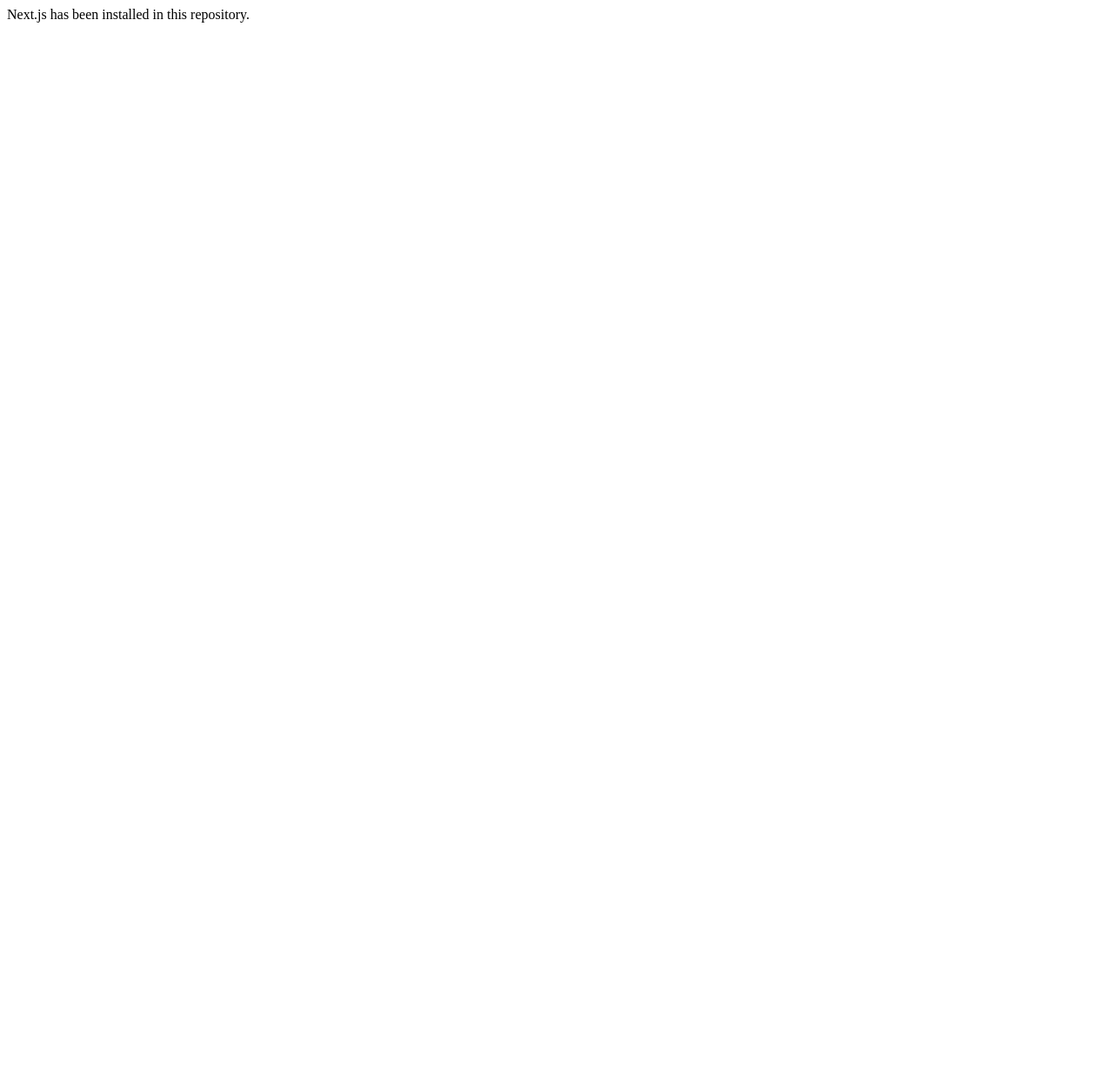
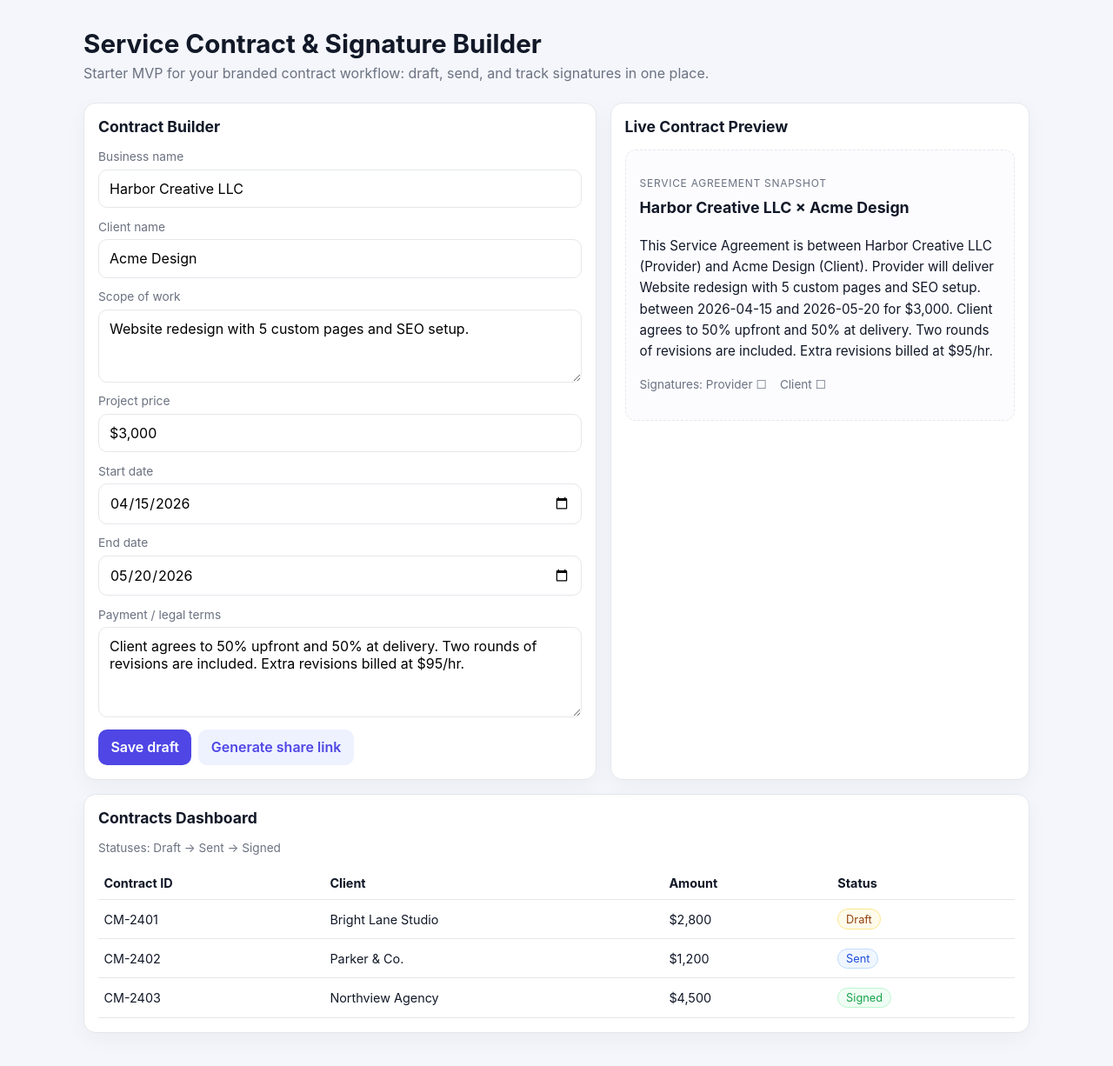
Before and after one commit to mkgebe/contractmaker, a Next.js app: page / in a window 1280 px wide. Shown: the top 1226 px of the page at 87% size. Before the commit the page ends 800 px from the top, so only its background shows below. Built offline with nearby package versions, Linux system fonts and the light colour scheme.

Commit message:
Build phase-1 contract builder MVP UI

```diff
--- /dev/null
+++ b/app/globals.css
@@ -0,0 +1,184 @@
+:root {
+  --bg: #f4f6fb;
+  --surface: #ffffff;
+  --text: #111827;
+  --muted: #6b7280;
+  --primary: #4f46e5;
+  --primary-soft: #eef2ff;
+  --success: #16a34a;
+  --border: #e5e7eb;
+}
+
+* {
+  box-sizing: border-box;
+}
+
+body {
+  margin: 0;
+  background: var(--bg);
+  color: var(--text);
+  font-family: Inter, -apple-system, BlinkMacSystemFont, 'Segoe UI', sans-serif;
+}
+
+main {
+  max-width: 1120px;
+  margin: 0 auto;
+  padding: 2rem 1rem 3rem;
+}
+
+.hero {
+  margin-bottom: 1.5rem;
+}
+
+.hero h1 {
+  margin: 0;
+  font-size: 1.85rem;
+}
+
+.hero p {
+  margin: 0.4rem 0 0;
+  color: var(--muted);
+}
+
+.grid {
+  display: grid;
+  grid-template-columns: 1.1fr 0.9fr;
+  gap: 1rem;
+}
+
+.card {
+  background: var(--surface);
+  border: 1px solid var(--border);
+  border-radius: 14px;
+  padding: 1rem;
+  box-shadow: 0 8px 24px rgba(17, 24, 39, 0.04);
+}
+
+.card h2 {
+  margin: 0 0 1rem;
+  font-size: 1.1rem;
+}
+
+.field {
+  display: flex;
+  flex-direction: column;
+  gap: 0.4rem;
+  margin-bottom: 0.85rem;
+}
+
+label {
+  font-size: 0.86rem;
+  color: var(--muted);
+}
+
+input,
+textarea,
+select {
+  border: 1px solid var(--border);
+  border-radius: 10px;
+  padding: 0.7rem 0.75rem;
+  font: inherit;
+  width: 100%;
+}
+
+textarea {
+  resize: vertical;
+}
+
+.button-row {
+  display: flex;
+  gap: 0.5rem;
+  margin-top: 0.5rem;
+}
+
+button {
+  border: none;
+  border-radius: 10px;
+  padding: 0.65rem 0.9rem;
+  font: inherit;
+  font-weight: 600;
+  cursor: pointer;
+}
+
+button.primary {
+  background: var(--primary);
+  color: white;
+}
+
+button.secondary {
+  background: var(--primary-soft);
+  color: var(--primary);
+}
+
+.preview {
+  border: 1px dashed var(--border);
+  border-radius: 12px;
+  background: #fcfcff;
+  padding: 1rem;
+  line-height: 1.6;
+  font-size: 0.95rem;
+}
+
+.preview h3 {
+  margin-top: 0;
+}
+
+.kicker {
+  font-size: 0.75rem;
+  letter-spacing: 0.06em;
+  text-transform: uppercase;
+  color: var(--muted);
+  margin-bottom: 0.25rem;
+}
+
+.status {
+  display: inline-flex;
+  align-items: center;
+  gap: 0.35rem;
+  font-size: 0.8rem;
+  border-radius: 999px;
+  padding: 0.2rem 0.55rem;
+  border: 1px solid var(--border);
+}
+
+.status.signed {
+  color: var(--success);
+  border-color: #bbf7d0;
+  background: #f0fdf4;
+}
+
+.status.sent {
+  color: #1d4ed8;
+  border-color: #bfdbfe;
+  background: #eff6ff;
+}
+
+.status.draft {
+  color: #92400e;
+  border-color: #fde68a;
+  background: #fffbeb;
+}
+
+.table {
+  width: 100%;
+  border-collapse: collapse;
+}
+
+.table th,
+.table td {
+  text-align: left;
+  padding: 0.65rem 0.4rem;
+  border-bottom: 1px solid var(--border);
+  font-size: 0.9rem;
+}
+
+.small {
+  color: var(--muted);
+  font-size: 0.85rem;
+}
+
+@media (max-width: 900px) {
+  .grid {
+    grid-template-columns: 1fr;
+  }
+}
--- a/app/layout.js
+++ b/app/layout.js
@@ -1,6 +1,8 @@
+import './globals.css';
+
 export const metadata = {
-  title: 'Contractmaker',
-  description: 'Next.js app for contractmaker',
+  title: 'Contractmaker | Service Contract Builder',
+  description: 'Draft, send, and sign branded service contracts online.',
 };
 
 export default function RootLayout({ children }) {
--- a/app/page.js
+++ b/app/page.js
@@ -1,3 +1,156 @@
+'use client';
+
+import { useMemo, useState } from 'react';
+
+const starterContracts = [
+  { id: 'CM-2401', client: 'Bright Lane Studio', amount: '$2,800', status: 'Draft' },
+  { id: 'CM-2402', client: 'Parker & Co.', amount: '$1,200', status: 'Sent' },
+  { id: 'CM-2403', client: 'Northview Agency', amount: '$4,500', status: 'Signed' },
+];
+
+function StatusPill({ value }) {
+  const kind = value.toLowerCase();
+  return <span className={`status ${kind}`}>{value}</span>;
+}
+
 export default function HomePage() {
-  return <main>Next.js has been installed in this repository.</main>;
+  const [form, setForm] = useState({
+    businessName: 'Harbor Creative LLC',
+    clientName: 'Acme Design',
+    scope: 'Website redesign with 5 custom pages and SEO setup.',
+    price: '$3,000',
+    startDate: '2026-04-15',
+    endDate: '2026-05-20',
+    terms:
+      'Client agrees to 50% upfront and 50% at delivery. Two rounds of revisions are included. Extra revisions billed at $95/hr.',
+  });
+
+  const summary = useMemo(
+    () =>
+      `This Service Agreement is between ${form.businessName} (Provider) and ${form.clientName} (Client). Provider will deliver ${form.scope} between ${form.startDate} and ${form.endDate} for ${form.price}. ${form.terms}`,
+    [form],
+  );
+
+  function updateField(event) {
+    const { name, value } = event.target;
+    setForm((prev) => ({ ...prev, [name]: value }));
+  }
+
+  return (
+    <main>
+      <header className="hero">
+        <h1>Service Contract & Signature Builder</h1>
+        <p>
+          Starter MVP for your branded contract workflow: draft, send, and track signatures in one
+          place.
+        </p>
+      </header>
+
+      <section className="grid" aria-label="Builder and preview">
+        <article className="card">
+          <h2>Contract Builder</h2>
+
+          <div className="field">
+            <label htmlFor="businessName">Business name</label>
+            <input
+              id="businessName"
+              name="businessName"
+              value={form.businessName}
+              onChange={updateField}
+            />
+          </div>
+
+          <div className="field">
+            <label htmlFor="clientName">Client name</label>
+            <input id="clientName" name="clientName" value={form.clientName} onChange={updateField} />
+          </div>
+
+          <div className="field">
+            <label htmlFor="scope">Scope of work</label>
+            <textarea id="scope" name="scope" rows="3" value={form.scope} onChange={updateField} />
+          </div>
+
+          <div className="field">
+            <label htmlFor="price">Project price</label>
+            <input id="price" name="price" value={form.price} onChange={updateField} />
+          </div>
+
+          <div className="field">
+            <label htmlFor="startDate">Start date</label>
+            <input
+              id="startDate"
+              name="startDate"
+              type="date"
+              value={form.startDate}
+              onChange={updateField}
+            />
+          </div>
+
+          <div className="field">
+            <label htmlFor="endDate">End date</label>
+            <input
+              id="endDate"
+              name="endDate"
+              type="date"
+              value={form.endDate}
+              onChange={updateField}
+            />
+          </div>
+
+          <div className="field">
+            <label htmlFor="terms">Payment / legal terms</label>
+            <textarea id="terms" name="terms" rows="4" value={form.terms} onChange={updateField} />
+          </div>
+
+          <div className="button-row">
+            <button className="primary" type="button">
+              Save draft
+            </button>
+            <button className="secondary" type="button">
+              Generate share link
+            </button>
+          </div>
+        </article>
+
+        <article className="card">
+          <h2>Live Contract Preview</h2>
+          <div className="preview">
+            <p className="kicker">Service Agreement Snapshot</p>
+            <h3>
+              {form.businessName} × {form.clientName}
+            </h3>
+            <p>{summary}</p>
+            <p className="small">Signatures: Provider ☐ &nbsp;&nbsp; Client ☐</p>
+          </div>
+        </article>
+      </section>
+
+      <section className="card" style={{ marginTop: '1rem' }} aria-label="Contracts dashboard">
+        <h2>Contracts Dashboard</h2>
+        <p className="small">Statuses: Draft → Sent → Signed</p>
+        <table className="table">
+          <thead>
+            <tr>
+              <th>Contract ID</th>
+              <th>Client</th>
+              <th>Amount</th>
+              <th>Status</th>
+            </tr>
+          </thead>
+          <tbody>
+            {starterContracts.map((contract) => (
+              <tr key={contract.id}>
+                <td>{contract.id}</td>
+                <td>{contract.client}</td>
+                <td>{contract.amount}</td>
+                <td>
+                  <StatusPill value={contract.status} />
+                </td>
+              </tr>
+            ))}
+          </tbody>
+        </table>
+      </section>
+    </main>
+  );
 }
```
